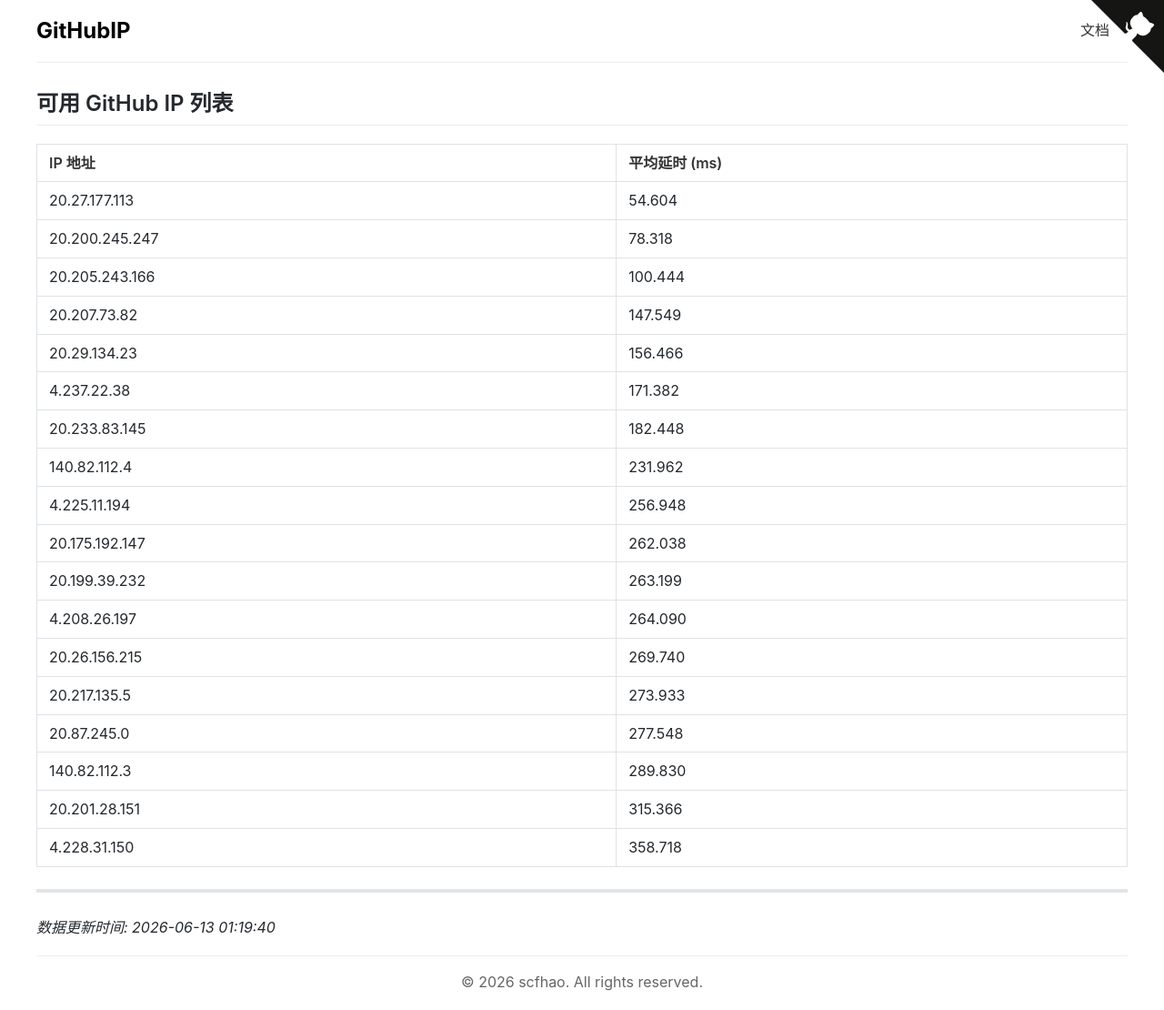
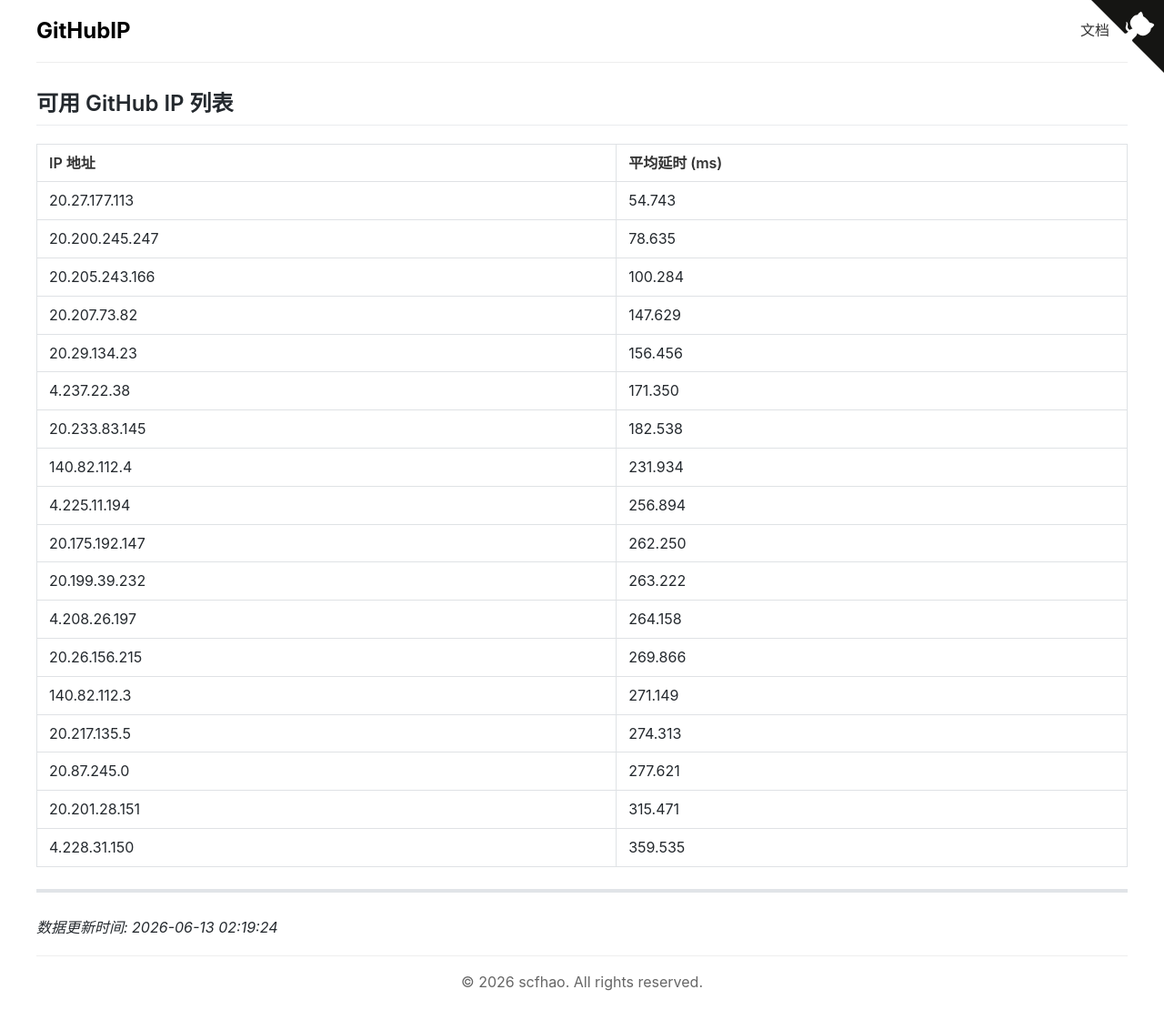
Before and after one commit to scfhao/GitHubIP, a Jekyll site: the page built from index.md, in a window 1280 px wide. Shown: the whole page at 91% size. Built offline with Jekyll 4.4.1, drawn with Linux system fonts in a browser that asks for light colours.

Commit message:
自动脚本执行 - 2026-06-13 02:19:24

```diff
--- a/index.md
+++ b/index.md
@@ -1,32 +1,32 @@
 ---
 layout: home
 title: GitHub IP 列表
-date: 2026-06-13 01:19:40
+date: 2026-06-13 02:19:24
 ---
 
 ## 可用 GitHub IP 列表
 
 | IP 地址 | 平均延时 (ms) |
 |---------|--------------|
-| 20.27.177.113 | 54.604 |
-| 20.200.245.247 | 78.318 |
-| 20.205.243.166 | 100.444 |
-| 20.207.73.82 | 147.549 |
-| 20.29.134.23 | 156.466 |
-| 4.237.22.38 | 171.382 |
-| 20.233.83.145 | 182.448 |
-| 140.82.112.4 | 231.962 |
-| 4.225.11.194 | 256.948 |
-| 20.175.192.147 | 262.038 |
-| 20.199.39.232 | 263.199 |
-| 4.208.26.197 | 264.090 |
-| 20.26.156.215 | 269.740 |
-| 20.217.135.5 | 273.933 |
-| 20.87.245.0 | 277.548 |
-| 140.82.112.3 | 289.830 |
-| 20.201.28.151 | 315.366 |
-| 4.228.31.150 | 358.718 |
+| 20.27.177.113 | 54.743 |
+| 20.200.245.247 | 78.635 |
+| 20.205.243.166 | 100.284 |
+| 20.207.73.82 | 147.629 |
+| 20.29.134.23 | 156.456 |
+| 4.237.22.38 | 171.350 |
+| 20.233.83.145 | 182.538 |
+| 140.82.112.4 | 231.934 |
+| 4.225.11.194 | 256.894 |
+| 20.175.192.147 | 262.250 |
+| 20.199.39.232 | 263.222 |
+| 4.208.26.197 | 264.158 |
+| 20.26.156.215 | 269.866 |
+| 140.82.112.3 | 271.149 |
+| 20.217.135.5 | 274.313 |
+| 20.87.245.0 | 277.621 |
+| 20.201.28.151 | 315.471 |
+| 4.228.31.150 | 359.535 |
 
 ---
 
-*数据更新时间: 2026-06-13 01:19:40*
+*数据更新时间: 2026-06-13 02:19:24*
```
